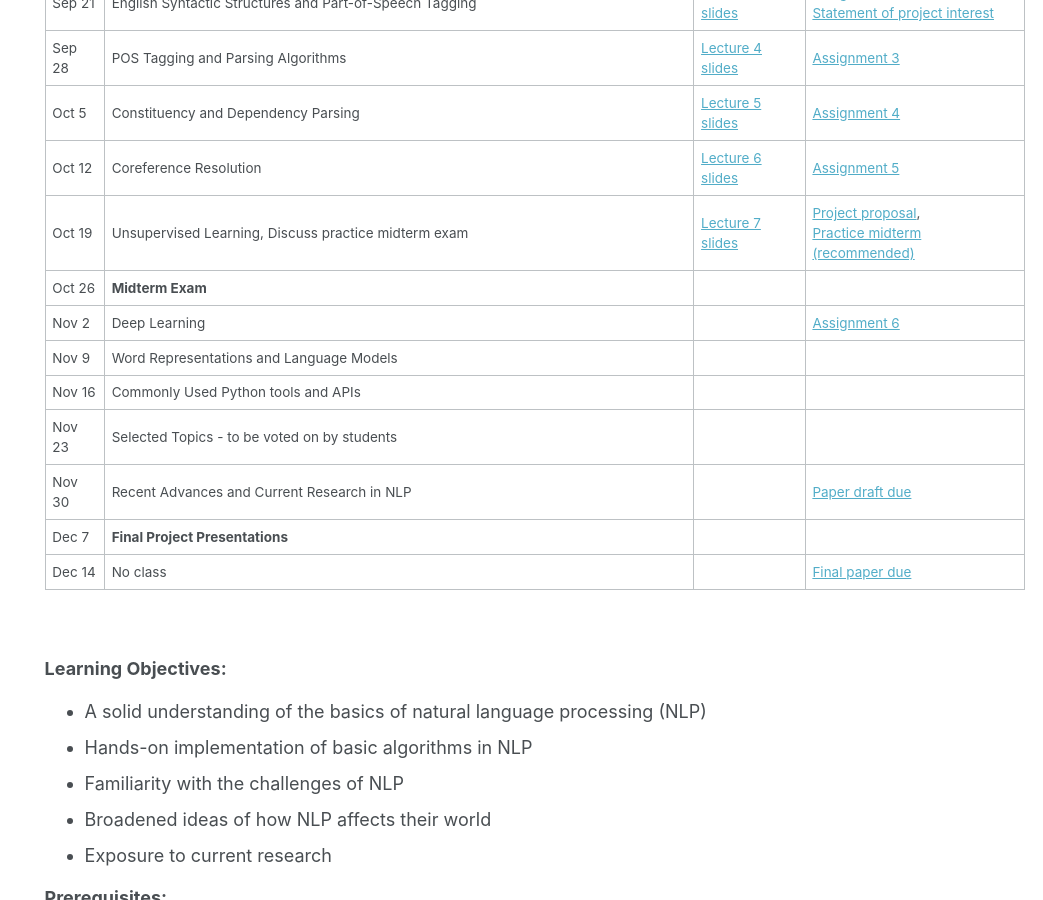
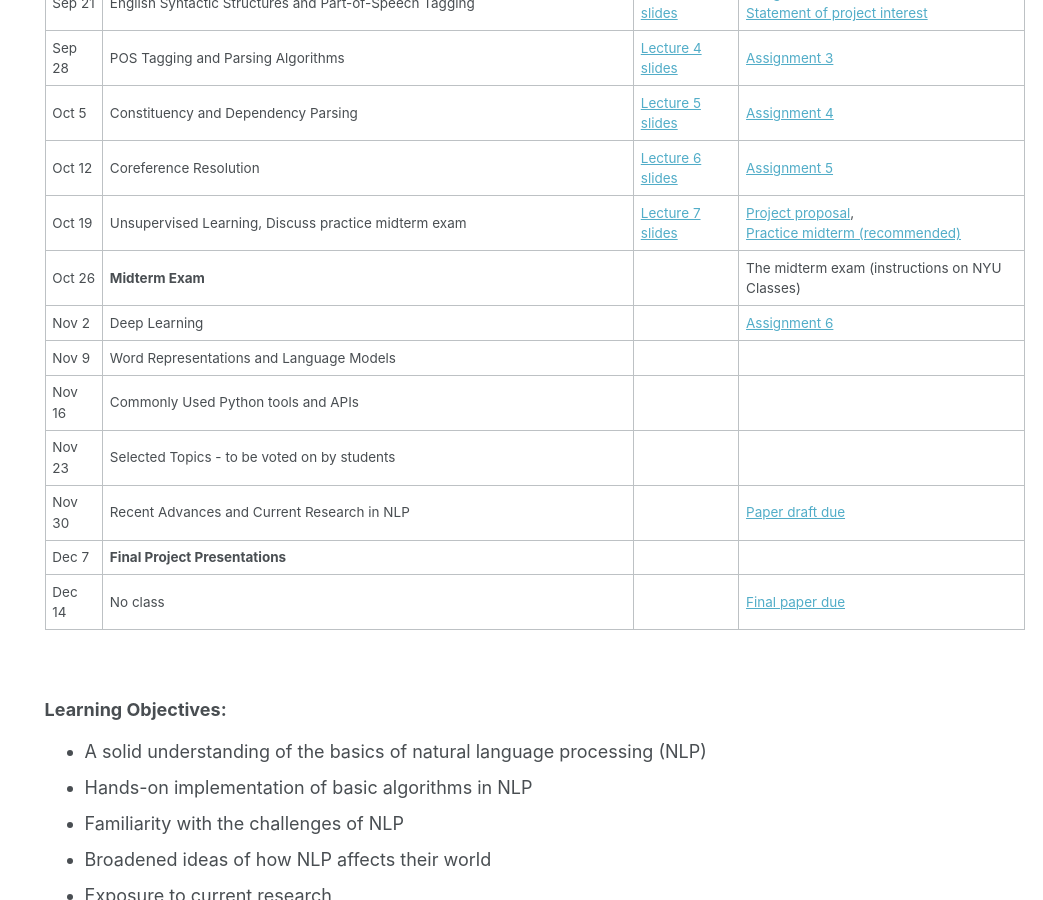
Before and after one commit to rasikabh/rasikabh.github.io, a Jekyll site: the page built from _pages/nlp2020.md, in a window 1280 px wide and 900 px high, scrolled down 940 px. Shown: the whole window, without its empty margins (237-1280 px from the left). Built offline with Jekyll 4.4.1, drawn with Linux system fonts in a browser that asks for light colours.

Commit message:
Update nlp2020.md

```diff
--- a/_pages/nlp2020.md
+++ b/_pages/nlp2020.md
@@ -41,7 +41,7 @@ The course will cover basic implementations in Python as well as APIs and tools
 | Oct 5  | Constituency and Dependency Parsing                                                           | [Lecture 5 slides](https://docs.google.com/presentation/d/1X_-2xWhIJE3wYD7vcBG3H4u9tbqlbMIplY2Tftv36oc/edit?usp=sharing) | [Assignment 4](https://docs.google.com/document/d/1iNvFtZkI9eAQzK4XHKw5UeL966g0OY7p7VQzglZJLmk/edit?usp=sharing) |
 | Oct 12 | Coreference Resolution                                                                        | [Lecture 6 slides](https://docs.google.com/presentation/d/1izOeuo_4h5ifwgV06tAILn7F8v6cZaCsTgK5BL-gJoA/edit?usp=sharing) | [Assignment 5](https://docs.google.com/document/d/1cvFc5oSdIbfPujZCgTSOkdqS9jVvwZsGF8daGMWXXB8/edit?usp=sharing) |
 | Oct 19 | Unsupervised Learning, Discuss practice midterm exam                                          | [Lecture 7 slides](https://docs.google.com/presentation/d/1HaiL6B3w76rLKo2HGqQhE395PLAjJvY9zz1LTud5M98/edit?usp=sharing) | [Project proposal](https://rasikabh.github.io/nlp2020/#final-project), <br> [Practice midterm (recommended)](https://docs.google.com/document/d/1BCnCPbZhLwRoJTtAKKdCUrtpJaCKm5ju4kIfjtevBSU/edit?usp=sharing) |
-| Oct 26 | **Midterm Exam**                                                                              |        |                |
+| Oct 26 | **Midterm Exam**                                                                              |        | The midterm exam (instructions on NYU Classes) |
 | Nov 2  | Deep Learning                                                                                 |        | [Assignment 6](https://docs.google.com/document/d/1VLKful43M3gWWtk5MnRVpYqnCn9S-3kks-GYDcDlMr0/edit?usp=sharing) |
 | Nov 9  | Word Representations and Language Models                                                      |        |                |
 | Nov 16 | Commonly Used Python tools and APIs                                                           |        |                |
```
